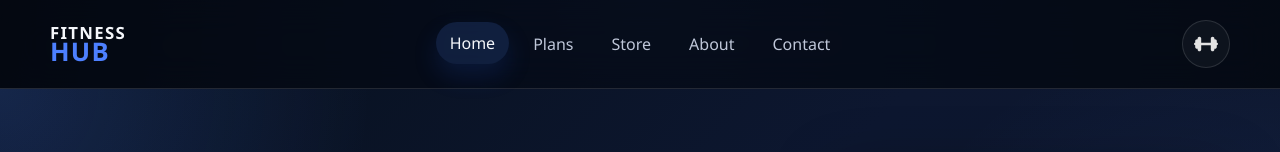
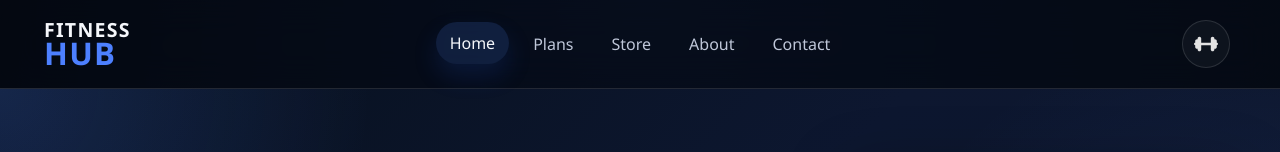
Before and after one commit to pranay-w/fitness-hub-frontend, a React (Vite) app: page / in a window 1280 px wide. Shown: the top 152 px of the page. Built offline with nearby package versions, Linux system fonts and the light colour scheme.

Commit message:
Adjust header spacing and brand size

```diff
--- a/src/styles/responsive.css
+++ b/src/styles/responsive.css
@@ -97,7 +97,7 @@
 
 @media (max-width: 560px) {
   :root {
-    --container-width: min(100% - 28px, 100%);
+    --container-width: min(100% - 32px, 100%);
   }
 
   .section-block {
--- a/src/styles/style.css
+++ b/src/styles/style.css
@@ -1,6 +1,6 @@
 :root {
   font-family: "Segoe UI", Tahoma, Geneva, Verdana, sans-serif;
-  --container-width: min(1180px, calc(100% - 48px));
+  --container-width: min(1240px, calc(100% - 72px));
   --surface: rgba(10, 17, 31, 0.82);
   --surface-solid: #0d1527;
   --border: rgba(255, 255, 255, 0.12);
@@ -88,7 +88,8 @@ textarea {
   display: grid;
   grid-template-columns: 1fr auto 1fr;
   align-items: center;
-  gap: 24px;
+  gap: 32px;
+  padding-inline: 8px;
 }
 
 .brand {
@@ -98,15 +99,16 @@ textarea {
   font-weight: 900;
   letter-spacing: 0.08em;
   text-transform: uppercase;
+  justify-self: start;
 }
 
 .brand-top {
-  font-size: 1.05rem;
+  font-size: 1.22rem;
   color: var(--text-main);
 }
 
 .brand-bottom {
-  font-size: 1.6rem;
+  font-size: 1.95rem;
   color: var(--primary);
 }
 
@@ -137,6 +139,7 @@ textarea {
   align-items: center;
   justify-self: end;
   gap: 12px;
+  padding-right: 6px;
 }
 
 .header-icon {
```
